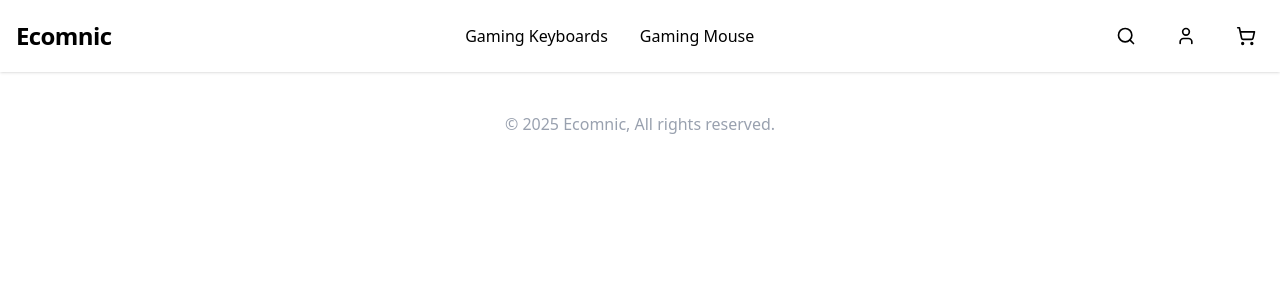
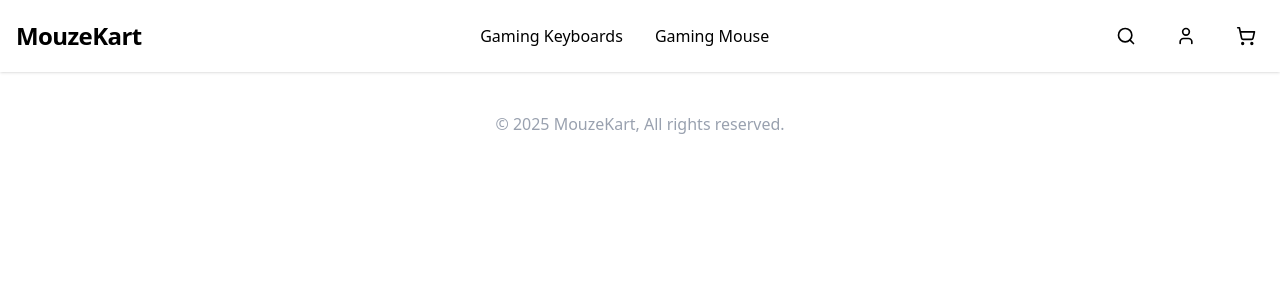
Before and after one commit to DEveL0perLuckY/Ecomnic, a React (Vite) app: page /product in a window 1280 px wide. Shown: the top 300 px of the page. Built offline with nearby package versions, Linux system fonts and the light colour scheme.

Commit message:
MouzeKart setup complete

```diff
--- a/index.html
+++ b/index.html
@@ -4,7 +4,7 @@
     <meta charset="UTF-8" />
     <link rel="icon" type="image/svg+xml" href="/logo.png" />
     <meta name="viewport" content="width=device-width, initial-scale=1.0" />
-    <title>Ecommerce | Developer Lucky</title>
+    <title>MouzeKart | Developer Lucky</title>
   </head>
   <body>
     <div id="root"></div>
--- a/src/App.jsx
+++ b/src/App.jsx
@@ -1,4 +1,4 @@
-import React, { Suspense, lazy } from "react";
+import { Suspense, lazy } from "react";
 import { Routes, Route, Navigate } from "react-router-dom";
 import NoMatchFoundPage from "./pages/NoMatchFoundPage";
 import HomeIndex from "./pages/HomePage/index";
--- a/src/components/Footer.jsx
+++ b/src/components/Footer.jsx
@@ -5,7 +5,7 @@ function Footer() {
     <footer className="py-6 px-6">
       <div className="max-w-6xl mx-auto text-center">
         <p className="mt-4 text-gray-400">
-          &copy; {new Date().getFullYear()} Ecomnic, All rights reserved.
+          &copy; {new Date().getFullYear()} MouzeKart, All rights reserved.
         </p>
       </div>
     </footer>
--- a/src/components/Header.jsx
+++ b/src/components/Header.jsx
@@ -2,11 +2,7 @@ import React, { useState } from "react";
 import { ShoppingCart, Search, User, X, Menu } from "lucide-react";
 import { Link } from "react-router-dom";
 
-const NAV_LINKS = [
-  "Gaming Keyboards",
-  "Gaming Mouse",
-
-];
+const NAV_LINKS = ["Gaming Keyboards", "Gaming Mouse"];
 
 function Header() {
   const [isSearchOpen, setSearchOpen] = useState(false);
@@ -27,14 +23,14 @@ function Header() {
             to="/home"
             className="text-2xl font-bold tracking-tight transition-transform hover:scale-105"
           >
-            <span className="text-primary">Ecomnic</span>
+            <span className="text-primary">MouzeKart</span>
           </Link>
 
           <nav className="hidden lg:flex gap-8 font-medium">
             {NAV_LINKS.map((link) => (
               <Link
                 key={link}
-                to={"/"+link}
+                to={"/" + link}
                 className="relative py-2 hover:text-primary transition-colors
                   after:absolute after:bottom-0 after:left-0 after:w-0 after:h-[2px]
                   after:bg-primary after:transition-all hover:after:w-full"
```
Also changed, not shown: 1 other file (tests, documents, lock files or other folders).
